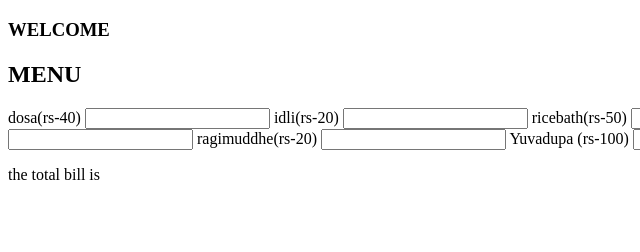
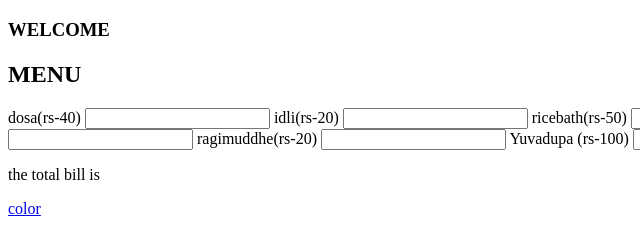
Before and after one commit to YASHASWINI05-CS/PRG2, a plain HTML site: page index.html in a window 1280 px wide. Shown: the full height of the page, 0-640 px from the left. Drawn offline with Linux system fonts and the light colour scheme.

Commit message:
added color

```diff
--- a/index.html
+++ b/index.html
@@ -29,7 +29,7 @@
     <button onclick="bill()">SUBMIT</button>
     <p id="res">the total bill is </p>
 
-    <a href="color.html"></a>
+    <a href="color.html">color</a>
     </div>
     </body>
 </html>
```
